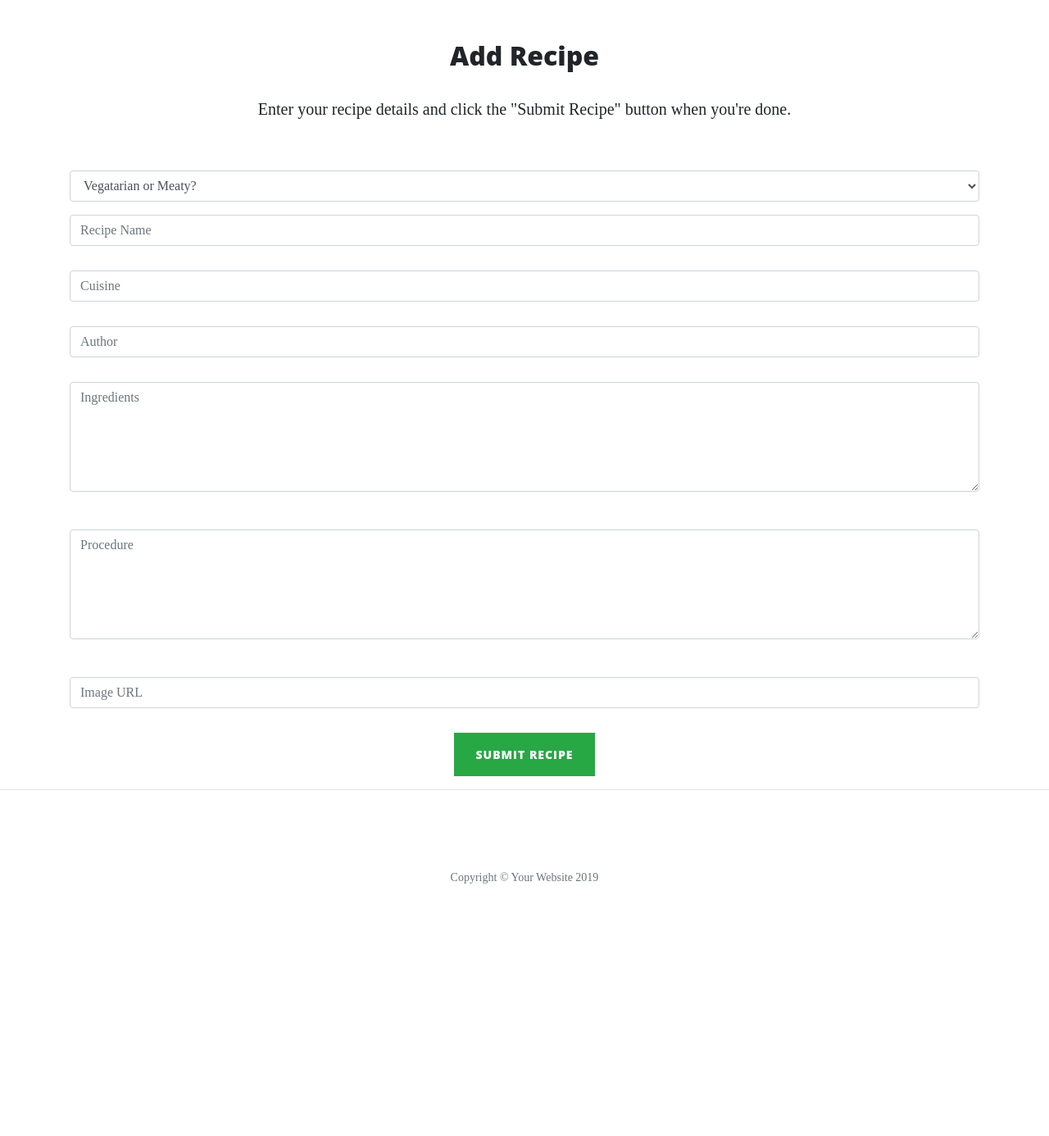
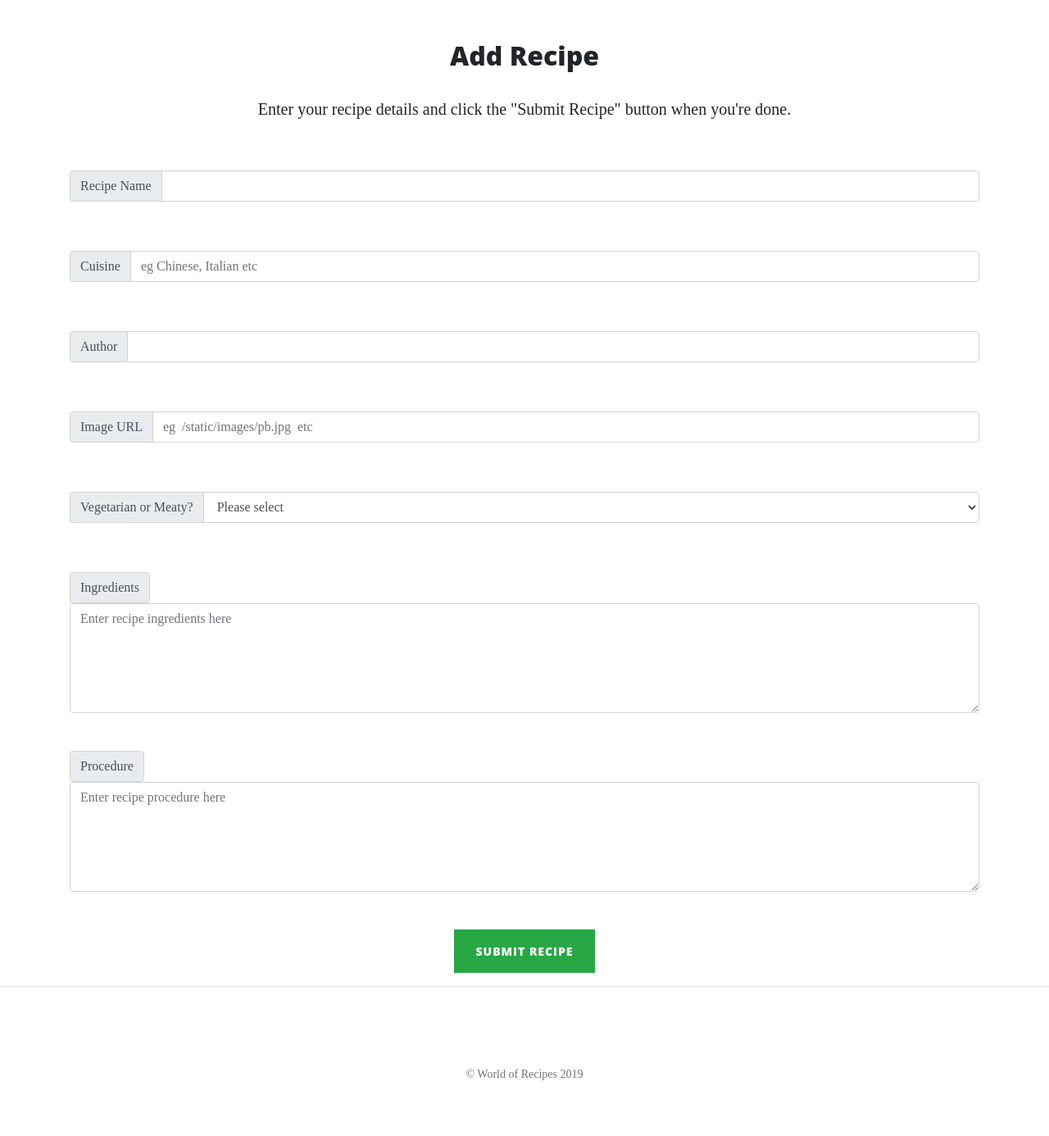
Before and after one commit to jeffoneilldev/dcd-milestone-project-recipes, a Flask app: page /add_recipe in a window 1280 px wide. Shown: the part 533-1919 px from the top of the page at 82% size. Before the commit the page ends 1611 px from the top, so only its background shows below. Run offline with Flask 2, Linux system fonts and the light colour scheme; data that the repository does not hold is empty; some libraries are stand-ins or nearby versions.

Commit message:
More housekeeping and tidying layout

```diff
--- a/app.py
+++ b/app.py
@@ -1,5 +1,4 @@
 import os
-import re
 from flask import Flask, render_template, redirect, request, url_for, flash
 from flask_pymongo import PyMongo
 from bson.objectid import ObjectId
@@ -12,19 +11,21 @@ app.config["MONGO_URI"] = 'mongodb+srv://root:r00tUser@myfirstcluster-xc4tx.mong
 mongo = PyMongo(app)
 
 @app.route('/')
-
-@app.route('/recipe_index')
 def recipe_index():
+    """to bring the user to the home page"""
     return render_template("index.html", recipe=mongo.db.recipe.find())
 
 
 @app.route('/add_recipe')
 def add_recipe():
+    """to bring the user to the add recipe page"""
     return render_template("addrecipe.html",
     search_recipes=mongo.db.search_recipes.find())
 
+
 @app.route('/insert_recipe', methods=['POST'])
 def insert_recipe():
+    """to insert a recipe into the db & bring the user back to the recipes page"""
     recipe = mongo.db.recipe
     recipe.insert_one(request.form.to_dict())
     return redirect(url_for('find_recipe'))
@@ -32,13 +33,17 @@ def insert_recipe():
 
 @app.route('/edit_recipe/<recipe_id>')
 def edit_recipe(recipe_id):
+    """to bring the user to the edit recipe page and
+    display the selected recipe form already populated and have it ready for editing"""
     the_recipe =  mongo.db.recipe.find_one({"_id": ObjectId(recipe_id)})
     all_searches =  mongo.db.search_recipes.find()
     return render_template('editrecipe.html', recipe = the_recipe,
                            search_recipes = all_searches)
 
+
 @app.route('/update_recipe/<recipe_id>', methods=["POST"])
 def update_recipe(recipe_id):
+    """to update changes made to the edited recipe and return the user to the recipes page"""
     recipe = mongo.db.recipe
     recipe.update( {'_id': ObjectId(recipe_id)},
     {
@@ -53,20 +58,16 @@ def update_recipe(recipe_id):
     return redirect(url_for('find_recipe'))
 
 
-# recieves the search bar input and the filter button selection and finds the recipe
 @app.route('/find_recipe', methods=['GET', 'POST'])
 def find_recipe():
+    """to take the input from searches, filters and recipes button and display the result on the recipes page"""
     searchitem = request.form.get('recipe_name') or request.form.get('suitable_for') or request.form.get('cuisine')
     print(searchitem)
     if searchitem:
         flash("Here are the results of your search...")
         searchitem = request.form.to_dict()
-
         query = ( { "$text": { "$search": searchitem } } )
-#wordsearch?        search_results = mongo.db.recipe.find( { "name": { "$regex": 'searchitem' } } )
-#pagination?        search_results = mongo.db.recipe.find(searchitem).skip(3).limit(3)
         search_results = mongo.db.recipe.find(searchitem)
-#debugger    import pdb;pdb.set_trace()
         return render_template('recipe.html', recipe=search_results, searchitem=searchitem)
 
     else:
@@ -75,6 +76,7 @@ def find_recipe():
 
 @app.route('/show_recipe', methods=['GET', 'POST'])
 def show_recipe():
+    """to display the selected recipe on a new page with all of the recipe information"""
     searchitem = request.form.get('recipe_name') or request.form.get('suitable_for')
     if searchitem:
         searchitem = request.form.to_dict()
@@ -83,11 +85,9 @@ def show_recipe():
         return render_template('showrecipe.html', recipe=search_results, searchitem=searchitem)
 
 
-
-
-
 @app.route('/delete_recipe/<recipe_id>')
 def delete_recipe(recipe_id):
+    """to remove the selected recipe from the list/db"""
     mongo.db.recipe.remove({'_id': ObjectId(recipe_id)})
     return redirect(url_for('find_recipe'))
 
--- a/requirements.txt
+++ b/requirements.txt
@@ -2,7 +2,7 @@ astroid==1.6.6
 awscli==1.16.169
 botocore==1.12.159
 colorama==0.3.9
-Django==2.0.10
+Django==2.2.3
 dnspython==1.16.0
 docutils==0.14
 Flask==1.0.3
@@ -28,6 +28,7 @@ PyYAML==4.2b1
 rsa==3.4.2
 s3transfer==0.2.0
 six==1.12.0
+sqlparse==0.3.0
 stevedore==1.30.1
 urllib3==1.25.3
 virtualenv==16.2.0
--- a/static/css/style.css
+++ /dev/null
@@ -1,7 +0,0 @@
-.col-md-7 img {
-
-}
-
-.container {
-
-}
--- /dev/null
+++ b/static/mycss/style.css
@@ -0,0 +1 @@
+/*using Bootstrap styling*/
--- a/templates/addrecipe.html
+++ b/templates/addrecipe.html
@@ -6,41 +6,65 @@
   <!--a form for the user to enter their own recipe-->
   <div class="row">
     <form action="{{ url_for('insert_recipe') }}" method="POST" class="col-md-12">
-    <!--the first row asks the user to select either vegetarian or meat eater-->
-    <div class="form-group">
-      <select class="form-control" id="searchrecipes" placeholder="Suitable for">
-    <option value="" disabled selected>Vegatarian or Meaty?</option>
+
+      <!--input fields for the user to enter their information-->
+      <div class="input-group">
+        <div class="input-group-prepend">
+          <span class="input-group-text">Recipe Name</span>
+        </div>
+        <input id="recipe_name" type="text" class="form-control" name="recipe_name" required>
+      </div>
+      <br><br>
+      <div class="input-group">
+        <div class="input-group-prepend">
+          <span class="input-group-text">Cuisine</span>
+        </div>
+        <input id="cuisine" type="text" class="form-control" name="cuisine" placeholder="eg Chinese, Italian etc" required>
+      </div>
+      <br><br>
+      <div class="input-group">
+        <div class="input-group-prepend">
+          <span class="input-group-text">Author</span>
+        </div>
+        <input id="author" type="text" class="form-control" name="author" required>
+      </div>
+      <br><br>
+      <div class="input-group">
+        <div class="input-group-prepend">
+          <span class="input-group-text">Image URL</span>
+        </div>
+        <input id="image" type="text" class="form-control" name="image" placeholder="eg  /static/images/pb.jpg  etc">
+      </div>
+      <br><br>
+      <!--this row asks the user to select either vegetarian or meat eater-->
+      <div class="input-group">
+        <div class="input-group-prepend">
+          <label class="input-group-text" for="searchrecipes">Vegetarian or Meaty?</label>
+        </div>
+        <select class="form-control" id="searchrecipes" required>
+          <option value="" disabled selected>Please select</option>
           {% for search in search_recipes %}
             <option value="{{search.suitable_for}}">{{search.suitable_for}}</option>
           {% endfor %}
         </select>
       </div>
+      <br><br>
 
-    <!--here are the input fields for the user to enter their information-->
-    <div class="input-group">
-      <input id="recipe_name" type="text" class="form-control" name="recipe_name" placeholder="Recipe Name">
+      <div class="form-group">
+        <div class="input-group-prepend">
+          <span class="input-group-text">Ingredients</span>
         </div>
-    <br>
-    <div class="input-group">
-      <input id="cuisine" type="text" class="form-control" name="cuisine" placeholder="Cuisine">
-    </div>
-    <br>
-    <div class="input-group">
-      <input id="author" type="text" class="form-control" name="author" placeholder="Author">
+        <textarea class="form-control" rows="5" id="ingredients" name="ingredients" placeholder="Enter recipe ingredients here" required></textarea>
       </div>
       <br>
       <div class="form-group">
-      <textarea class="form-control" rows="5" id="ingredients" name="ingredients" placeholder="Ingredients"></textarea>
+        <div class="input-group-prepend">
+          <span class="input-group-text">Procedure</span>
+        </div>
+        <textarea class="form-control" rows="5" id="procedure" name="procedure" placeholder="Enter recipe procedure here" required></textarea>
       </div>
       <br>
-    <div class="form-group">
-      <textarea class="form-control" rows="5" id="procedure" name="procedure" placeholder="Procedure"></textarea>
-    </div>
-    <br>
-    <div class="input-group">
-      <input id="image" type="text" class="form-control" name="image" placeholder="Image URL">
-    </div>
-    <br>
+
       <button type="submit" name="action" class="btn btn-success">Submit Recipe</button>
     </form>
 
--- a/templates/base.html
+++ b/templates/base.html
@@ -2,28 +2,15 @@
 <html>
 
 <head>
-    <link rel="stylesheet" href="{{url_for('static', filename='vendor/bootstrap/css/bootstrap.min.css')}}" />
-    <link rel="stylesheet" href="{{url_for('static', filename='css/clean-blog.min.css')}}" type="text/css" />
-    <link rel="stylesheet" href="{{url_for('static', filename='css/style.css')}}" type="text/css" />
+  <link rel="stylesheet" href="{{url_for('static', filename='vendor/bootstrap/css/bootstrap.min.css')}}" />
+  <link rel="stylesheet" href="{{url_for('static', filename='css/clean-blog.min.css')}}" type="text/css" />
+  <link rel="stylesheet" href="{{url_for('static', filename='mycss/style.css')}}" type="text/css" />
 </head>
 
 <body>
-
-<nav class="navbar navbar-expand-lg navbar-light fixed-top" id="mainNav">
+<!--to display a nav bar with a user login and links to "Home", "Recipes" and "Add Recipes" pages-->
+  <nav class="navbar navbar-expand-lg navbar-light fixed-top" id="mainNav">
     <div class="container">
-
-      <form class="form-inline">
-        <div class="form-group mb-2">
-          <label for="staticEmail2" class="sr-only">Email</label>
-          <input type="text" class="form-control" id="staticEmail2" value="email@example.com">
-        </div>
-        <div class="form-group mx-sm-3 mb-2">
-          <label for="inputPassword2" class="sr-only">Password</label>
-          <input type="password" class="form-control" id="inputPassword2" placeholder="Password">
-        </div>
-        <button type="submit" class="btn-sm btn-info mb-2">Log in</button>
-      </form>
-
       <button class="navbar-toggler navbar-toggler-right" type="button" data-toggle="collapse" data-target="#navbarResponsive" aria-controls="navbarResponsive" aria-expanded="false" aria-label="Toggle navigation">
         Menu
         <i class="fas fa-bars"></i>
@@ -45,7 +32,7 @@
     </div>
   </nav>
 
-  <!-- Page Header -->
+  <!--to display the background image and page heading-->
   <header class="masthead" style="background-image: url('https://www.theloop.ca/wp-content/uploads/2016/09/ingredients.jpg')">
     <div class="overlay"></div>
     <div class="container">
@@ -60,10 +47,9 @@
     </div>
   </header>
 
-  <!-- Main Content -->
+  <!--main content of each page will display here-->
   <div class="container">
-    {% block content %}
-    {% endblock %}
+    {% block content %} {% endblock %}
   </div>
 
   <hr>
@@ -74,7 +60,7 @@
       <div class="row">
         <div class="col-lg-8 col-md-10 mx-auto">
 
-          <p class="copyright text-muted">Copyright &copy; Your Website 2019</p>
+          <p class="copyright text-muted">&copy; World of Recipes 2019</p>
         </div>
       </div>
     </div>
```
Also changed, not shown: templates/editrecipe.html (+46 -22 lines), templates/index.html (+22 -19 lines), templates/recipe.html (+10 -41 lines), templates/showrecipe.html (+17 -17 lines), README.md, static/database-schema/dbfilters.jpeg (added), static/database-schema/dbschema.jpeg (added), 1 other file. Lines whose indentation alone changed are shown as unchanged.
